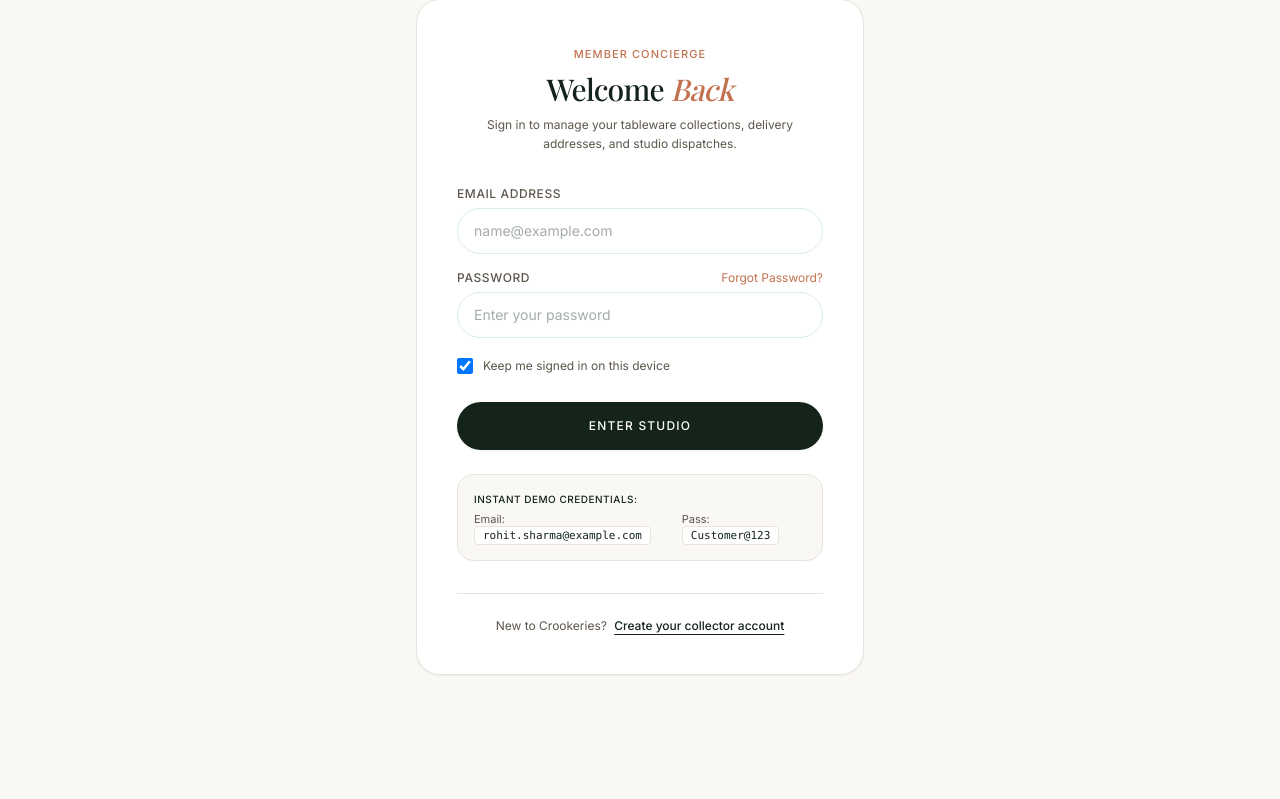
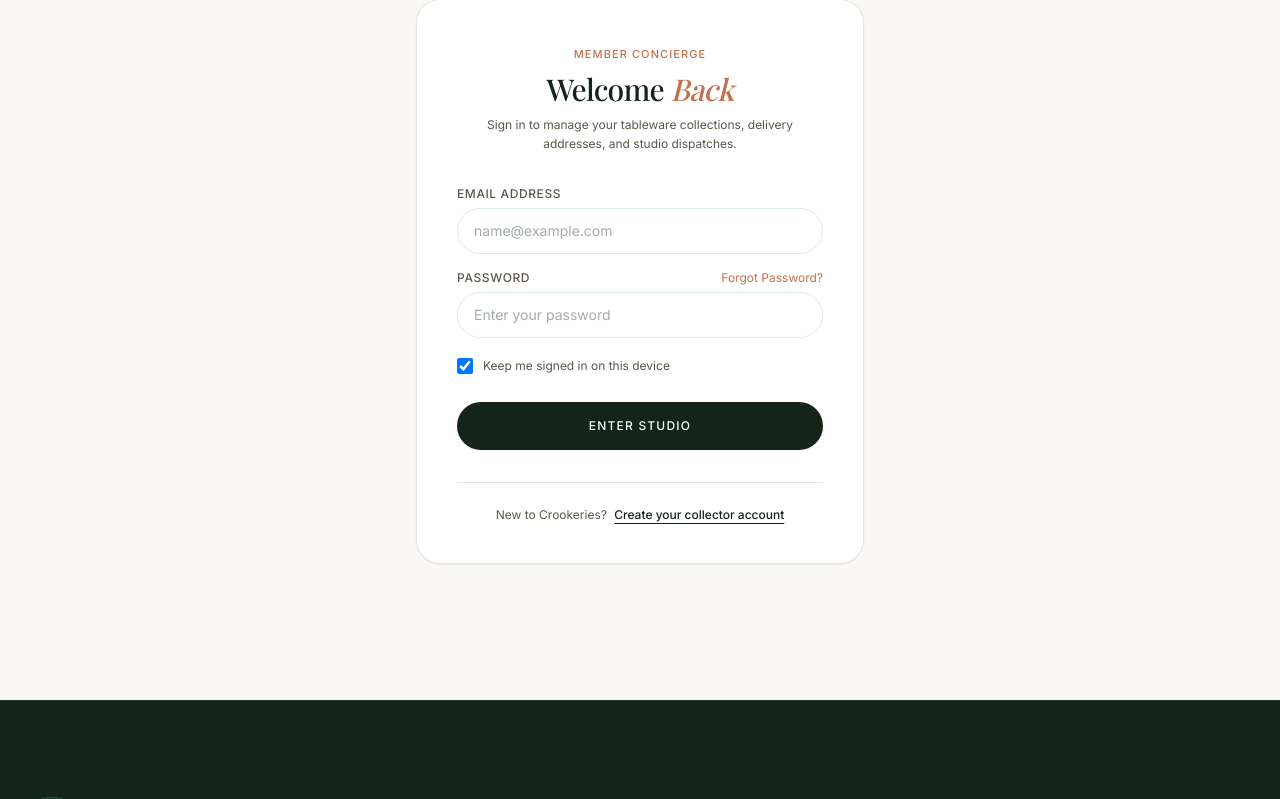
Before and after one commit to jobrecruitmentdev-lang/availsmartin, a Django app: page /accounts/login/ in a window 1280 px wide. Shown: the part 218-1017 px from the top of the page. Run offline with Django 5.2, Linux system fonts and the light colour scheme; data that the repository does not hold is empty; some libraries are stand-ins or nearby versions; some web fonts are replaced.

Commit message:
fix(security): remove demo credentials helper cards from member and admin login pages

```diff
--- a/templates/accounts/login.html
+++ b/templates/accounts/login.html
@@ -83,15 +83,6 @@
             </div>
         </form>
 
-        <!-- Demo Credentials Helper Card -->
-        <div class="mt-6 p-4 rounded-2xl bg-[#FAF8F5] border border-[#E8E4DC] text-xs text-[#5C564B]">
-            <span class="font-medium text-[#14241B] block mb-1 uppercase tracking-wider text-[10px]">Instant Demo Credentials:</span>
-            <div class="flex flex-col sm:flex-row sm:items-center justify-between text-[11px] gap-1">
-                <span>Email: <code class="bg-white px-2 py-0.5 rounded border border-[#E8E4DC] text-[#14241B]">rohit.sharma@example.com</code></span>
-                <span>Pass: <code class="bg-white px-2 py-0.5 rounded border border-[#E8E4DC] text-[#14241B]">Customer@123</code></span>
-            </div>
-        </div>
-
         <!-- Divider -->
         <div class="mt-8 pt-6 border-t border-[#E8E4DC] text-center">
             <p class="text-xs text-[#5C564B]">
```
Also changed, not shown: templates/dashboard/login.html (+0 -9 lines).
